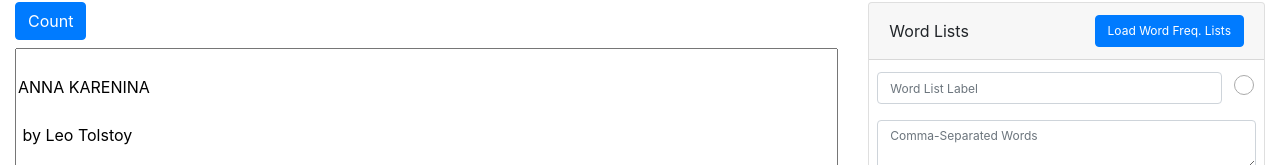
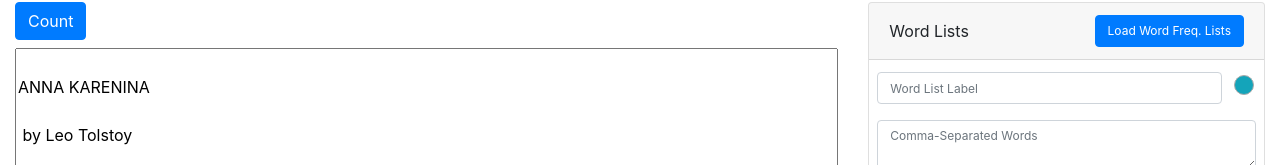
Before and after one commit to ehsabd/wordcounttoolbox, a React (Create React App) app: page / in a window 1280 px wide. Both pictures are taken after a click on the button "+ Add Word List". Shown: the part 197-362 px from the top of the page. Built offline with nearby package versions, Linux system fonts and the light colour scheme.

Commit message:
assign random color when color is undefined

```diff
--- a/src/WordListItem.js
+++ b/src/WordListItem.js
@@ -9,6 +9,12 @@
       this.itemWordsChanged = this.itemWordsChanged.bind(this);
       this.itemColorChanged = this.itemColorChanged.bind(this);
       this.toggleColorPicker = this.toggleColorPicker.bind(this);
+      console.log(this.props.wordListColor );
+      if (this.props.wordListColor === undefined){
+        const n = this.props.colorPickerColors.length;
+        const color = {hex: this.props.colorPickerColors[Math.floor(Math.random()*n)]};
+        this.itemColorChanged(color)
+      }
     }
 
     itemLabelChanged(e){
```
